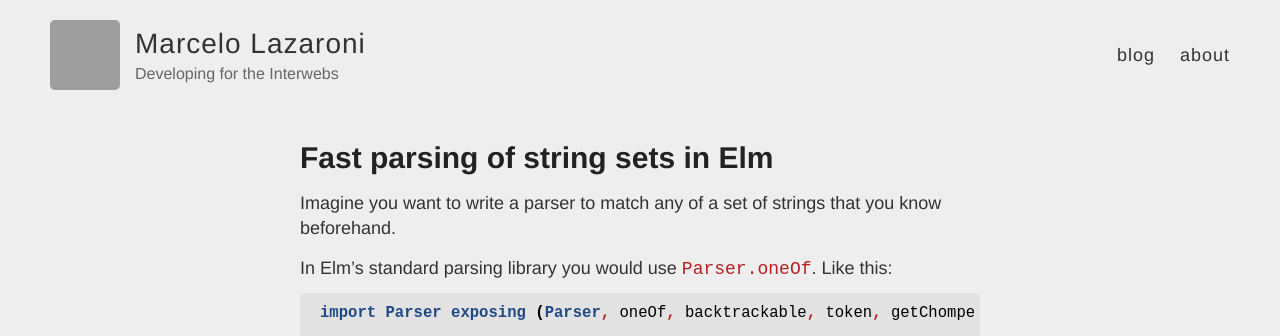
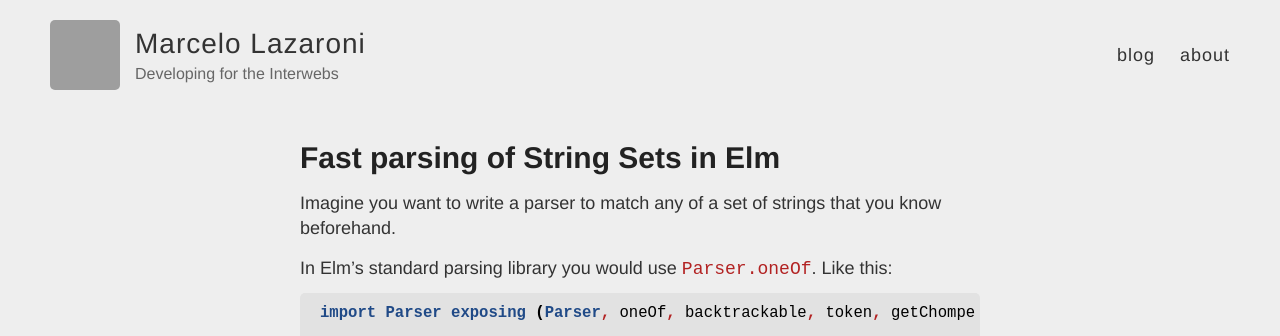
Before and after one commit to lazamar/lazamar.github.io, a Jekyll site: the page built from _posts/2020-03-10-fast-parsing-of-string-sets-in-elm.md, in a window 1280 px wide and 900 px high, cut to the strip 0-336 px from the top of the window. Built offline with Jekyll 4.4.1, drawn with Linux system fonts in a browser that asks for light colours; comment, search, counter and statistics services are not loaded; grey boxes are pictures that could not be loaded.

```diff
--- a/_posts/2020-03-10-fast-parsing-of-string-sets-in-elm.md
+++ b/_posts/2020-03-10-fast-parsing-of-string-sets-in-elm.md
@@ -1,6 +1,6 @@
 ---
 layout: post
-title: Fast parsing of string sets in Elm
+title: Fast parsing of String Sets in Elm
 ---
 
 Imagine you want to write a parser to match any of a set of strings that you know beforehand.
```
